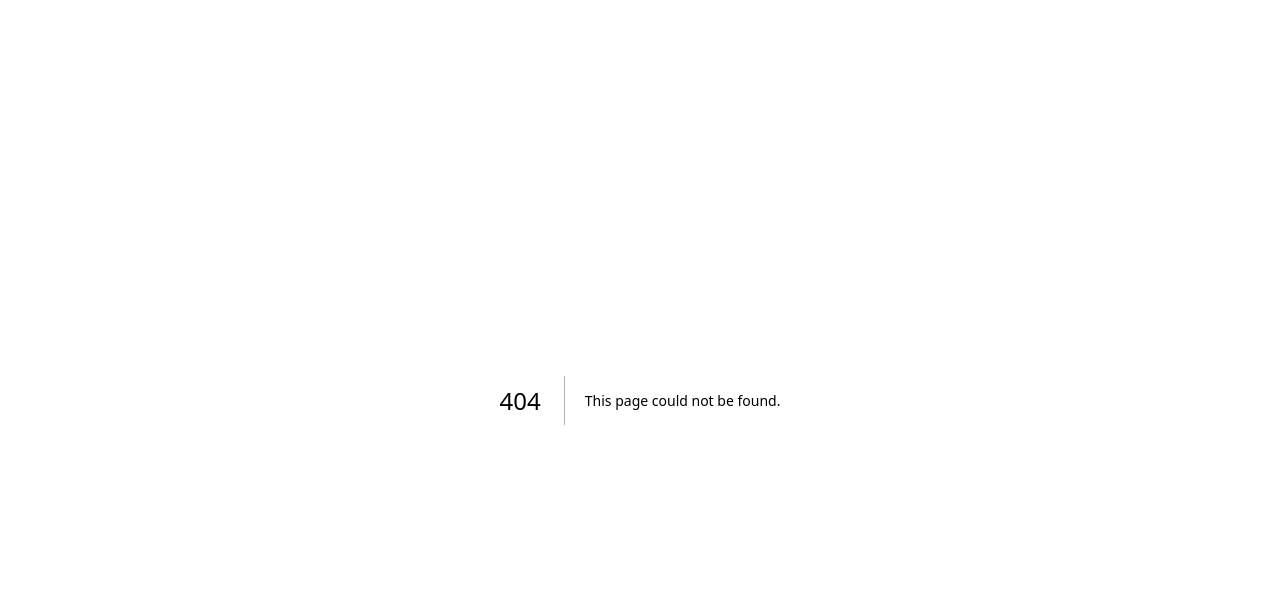
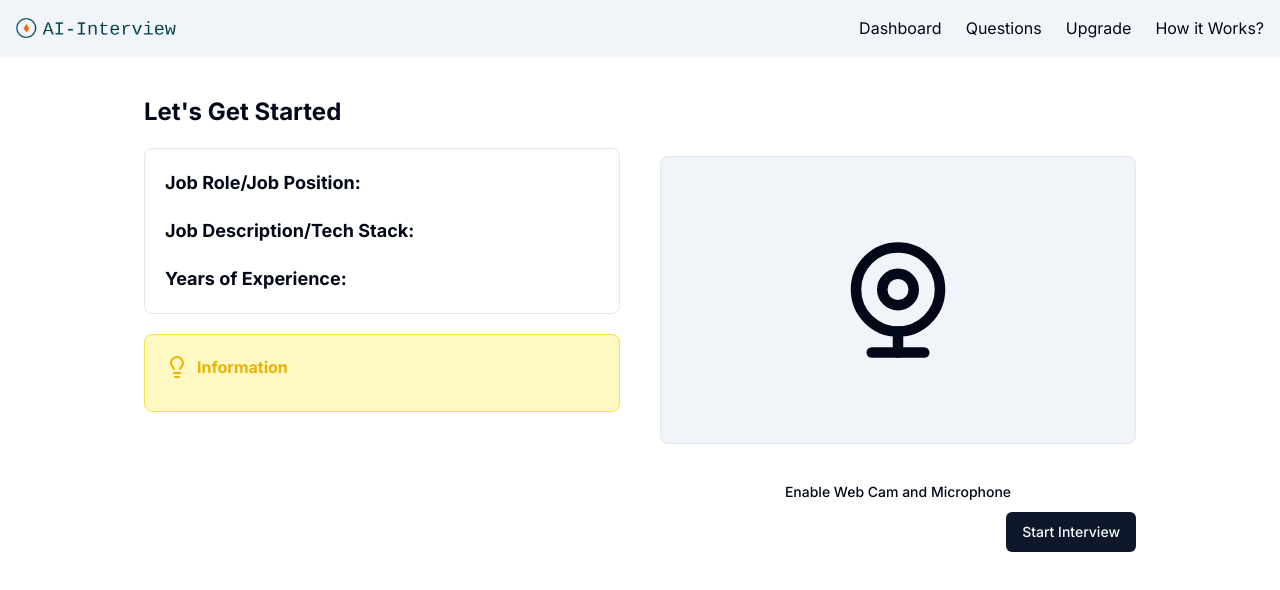
Before and after one commit to AyushG701/ai-interview, a Next.js app: page /dashboard/interview/1 in a window 1280 px wide. Before the commit this address had no page. Shown: the top 590 px of the page. Built offline with nearby package versions, Linux system fonts and the light colour scheme; no server answers; the database is empty.

Commit message:
interview start page

```diff
--- a/app/dashboard/_components/AddNewInterview.jsx
+++ b/app/dashboard/_components/AddNewInterview.jsx
@@ -15,15 +15,20 @@
 import { Loader, LoaderCircle } from "lucide-react";
 import { MockInterview } from "@/utils/schema";
 import { v4 as uuidv4 } from "uuid";
-const { user } = useUser();
+import { useRouter } from "next/navigation";
+import { useUser } from "@clerk/nextjs";
+import { db } from "@/utils/db";
+import moment from "moment";
+
 const AddNewInterview = () => {
   const [openDialog, setOpenDialog] = useState(false);
   const [jobPosition, setJobPosition] = useState();
   const [jobDesc, setJobDesc] = useState();
-
   const [jobExperience, setJobExperience] = useState();
   const [loading, setLoading] = useState(false);
   const [jsonResponse, setJsonResponse] = useState([]);
+  const router = useRouter();
+  const { user } = useUser();
 
   const onSubmit = async (e) => {
     setLoading(true);
@@ -39,7 +44,7 @@
       jobExperience +
       " , Depends on Job Position, Job Description & Years of Experience give us " +
       process.env.NEXT_PUBLIC_INTERVIEW_QUESTION_COUNT +
-      " Interview question along with Answer in JSON format, Give us question and answer field on JSON";
+      " Interview question along with Answer in JSON format, Give us question and answer field on JSON exactly nothing extra";
 
     const result = await chatSession.sendMessage(InputPrompt);
     console.log(result.response.text());
@@ -54,7 +59,6 @@
         .insert(MockInterview)
         .values({
           mockId: uuidv4(),
-          mockId: uuidv4(),
           jsonMockResp: MockJsonResp,
           jobPosition: jobPosition,
           jobDesc: jobDesc,
@@ -64,12 +68,17 @@
         })
         .returning({ mockId: MockInterview.mockId });
       console.log("Inserted ID:", resp);
+      if (resp) {
+        setOpenDialog(false);
+        router.push("/dashboard/interview/" + resp[0]?.mockId);
+      }
     } else {
-      console.log("ERror");
+      console.log("Error");
     }
 
     setLoading(false);
   };
+
   return (
     <div>
       <div
--- /dev/null
+++ b/app/dashboard/interview/[interviewId]/page.jsx
@@ -0,0 +1,93 @@
+"use client";
+
+import { Button } from "@/components/ui/button";
+import { db } from "@/utils/db";
+import { MockInterview } from "@/utils/schema";
+import { eq } from "drizzle-orm";
+import { Lightbulb, WebcamIcon } from "lucide-react";
+import Link from "next/link";
+import React, { useEffect, useState } from "react";
+import Webcam from "react-webcam";
+
+const Interview = ({ params }) => {
+  const [interviewData, setInterviewData] = useState();
+  const [webCamEnabled, setWebCamEnabled] = useState();
+  useEffect(() => {
+    console.log(params.interviewId);
+    GetInterviewDetails();
+  }, []);
+  // used to get the interview details by mockId / interview Id
+  const GetInterviewDetails = async () => {
+    const result = await db
+      .select()
+      .from(MockInterview)
+      .where(eq(MockInterview.mockId, params.interviewId));
+
+    setInterviewData(result[0]);
+  };
+
+  return (
+    <div className="my-10 ">
+      <h2 className="font-bold text-2xl">Let's Get Started</h2>
+      <div className="grid grid-cols-1 md:grid-cols-2 gap-10">
+        <div className="flex flex-col my-5 gap-5 ">
+          <div className="flex flex-col p-5 rounded-lg border gap-5">
+            <h2 className="text-lg">
+              <strong>Job Role/Job Position:</strong>
+              {interviewData?.jobPosition}
+            </h2>
+            <h2 className="text-lg">
+              <strong>Job Description/Tech Stack:</strong>
+              {interviewData?.jobDesc}
+            </h2>
+            <h2 className="text-lg">
+              <strong>Years of Experience:</strong>
+              {interviewData?.jobExperience}
+            </h2>
+          </div>
+          <div className="p-5 border rounded-lg border-yellow-300 bg-yellow-100">
+            <h2 className="flex gap-2 items-center text-yellow-500">
+              <Lightbulb />
+              <strong>Information</strong>
+            </h2>
+            <h2 className="mt-3 text-yellow-500">
+              {process.env.NEXT_PUBLIC_INFORMATION}
+            </h2>
+          </div>
+        </div>
+        {/* webCam details */}
+        <div>
+          {webCamEnabled ? (
+            <Webcam
+              onUserMedia={() => setWebCamEnabled(true)}
+              onUserMediaError={() => setWebCamEnabled(false)}
+              mirrored={true}
+              style={{
+                height: 300,
+                width: 300,
+              }}
+            />
+          ) : (
+            <>
+              <WebcamIcon className="h-72 w-full my-7 p-20 bg-secondary rounded-lg border" />
+              <Button
+                variant="ghost"
+                className="w-full"
+                onClick={() => setWebCamEnabled(true)}
+              >
+                Enable Web Cam and Microphone
+              </Button>
+            </>
+          )}
+        </div>
+      </div>
+      <div className="flex justify-end items-end">
+        <Link href={"/dashboard/interview/" + params.interviewId + "/start"}>
+          <Button>Start Interview</Button>
+        </Link>
+      </div>
+    </div>
+  );
+};
+
+export default Interview;
--- a/package.json
+++ b/package.json
@@ -20,9 +20,11 @@
     "clsx": "^2.1.1",
     "drizzle-orm": "^0.32.0",
     "lucide-react": "^0.414.0",
+    "moment": "^2.30.1",
     "next": "14.2.5",
     "react": "^18.3.1",
     "react-dom": "^18.3.1",
+    "react-webcam": "^7.2.0",
     "tailwind-merge": "^2.4.0",
     "tailwindcss-animate": "^1.0.7",
     "uuid": "^10.0.0"
```
Also changed, not shown: 1 other file (tests, documents, lock files or other folders).
